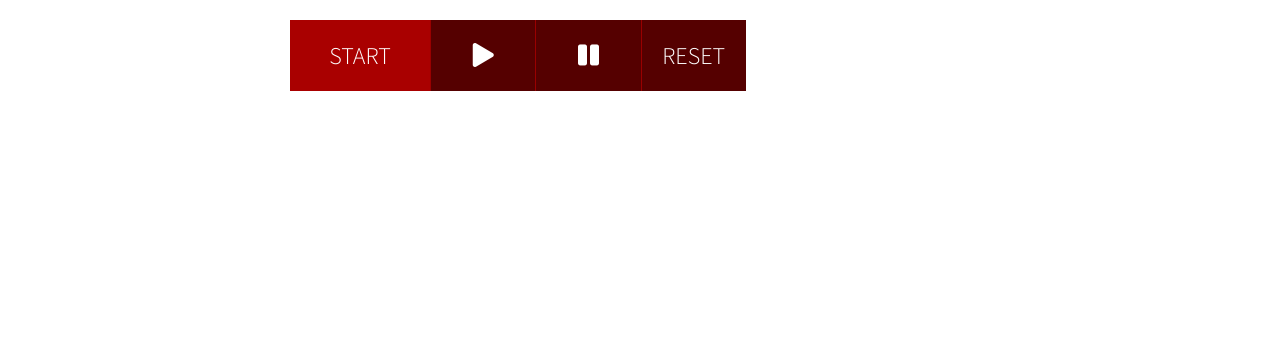
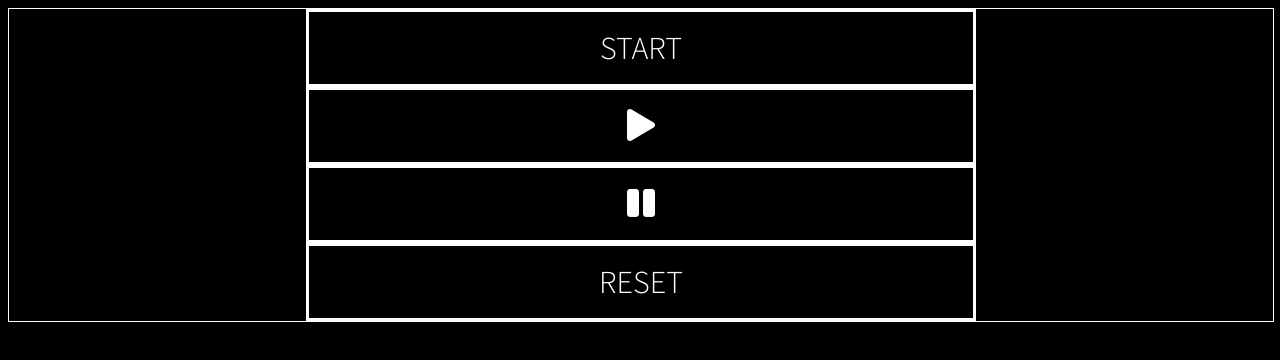
Before and after one commit to mrhdman/JavaScript-Timers, a plain HTML site: page index.html in a window 1280 px wide. Drawn offline with Linux system fonts and the light colour scheme.

Commit message:
simplifying the css

```diff
--- a/index.css
+++ b/index.css
@@ -1,31 +1,27 @@
+body {
+  background-color: black;
+}
 #timerContainer {
   font-family: 'Source Sans Pro', sans-serif;
-  font-weight: 300;
-  width: 700px;
-  margin: 20px auto;
-  min-height: 60px;
-  border-top: 0px;
+  width: 100%;
+  border: 0.1rem solid white;
 }
 .timer,
 .reset {
-  float: left;
-  width: 20%;
-  padding: 20px 0;
-  font-size: 24px;
+  width: 50%;
+  padding: 1rem;
+  font-size: 2rem;
   text-align: center;
-  color: #fff;
-  background: #a90000;
+  color: white;
+  background: black;
+  border: 0.2rem solid white;
   cursor: pointer;
-}
-.reset {
-  background: #550000;
-  color: white;
-  width: 14.9%;
-  border-left: 1px solid #990000;
+  margin: auto;
 }
 .reset:hover {
-  background: #cc0000;
+  background: yellow;
 }
 .lighter {
-  background: #cc0000;
+  background: white;
+  color: black;
 }
--- a/index.html
+++ b/index.html
@@ -1,7 +1,7 @@
 <!DOCTYPE html>
 <html>
   <head>
-    <title>Javascript Stopwatch</title>
+    <title>JavaScript Stopwatch</title>
     <link
       rel="stylesheet"
       href="https://fonts.googleapis.com/css?family=Source+Sans+Pro:300"
--- a/stopwatch.js
+++ b/stopwatch.js
@@ -38,9 +38,6 @@ function pauseTimer() {
     pauseButton.classList.add('lighter');
     startButton.style.cursor = 'pointer';
     pauseButton.style.cursor = 'auto';
-  } else {
-    // if the timer was already paused, when they click pause again, start the timer again
-    startTimer();
   }
 }
 function resetTimer() {
@@ -84,6 +81,3 @@ function getShowTime() {
   timerDisplay.innerHTML =
     hours + ':' + minutes + ':' + seconds + ':' + milliseconds;
 }
-
-// My goal is to improve the code from this article.
-// https://medium.com/@olinations/an-accurate-vanilla-js-stopwatch-script-56ceb5c6f45b
```
